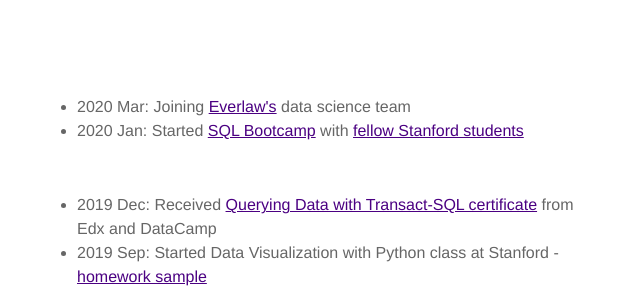
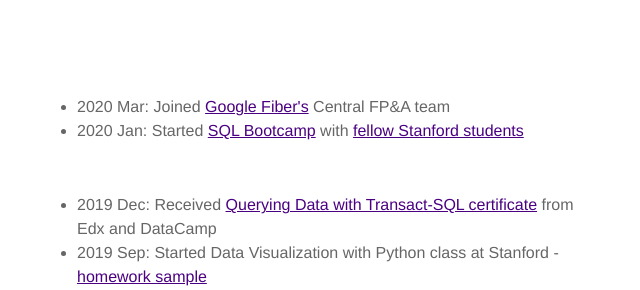
Before and after one commit to antonschneider90/antonschneider90.github.io, a Jekyll site: the page built from index.html, in a window 1280 px wide. Shown: the part 484-774 px from the top of the page, without its empty margins (323-963 px from the left). Built offline with Jekyll 4.4.1, drawn with Linux system fonts in a browser that asks for light colours.

Commit message:
Update index.html

```diff
--- a/index.html
+++ b/index.html
@@ -5,7 +5,7 @@ title: Home
 
 <p><br/><br/><p>
 <ul>
-  <li>2020 Mar: Joining <a href='https://www.everlaw.com/'> Everlaw's</a> data science team </li>
+  <li>2020 Mar: Joined <a href='https://fiber.google.com'> Google Fiber's</a> Central FP&A team </li>
   <li>2020 Jan: Started <a href='https://github.com/antonschneider90/sql_class'> SQL Bootcamp</a> with <a href='https://www.linkedin.com/groups/13782702/'>fellow Stanford students</a></li>
 </ul>
 <br/>
```
